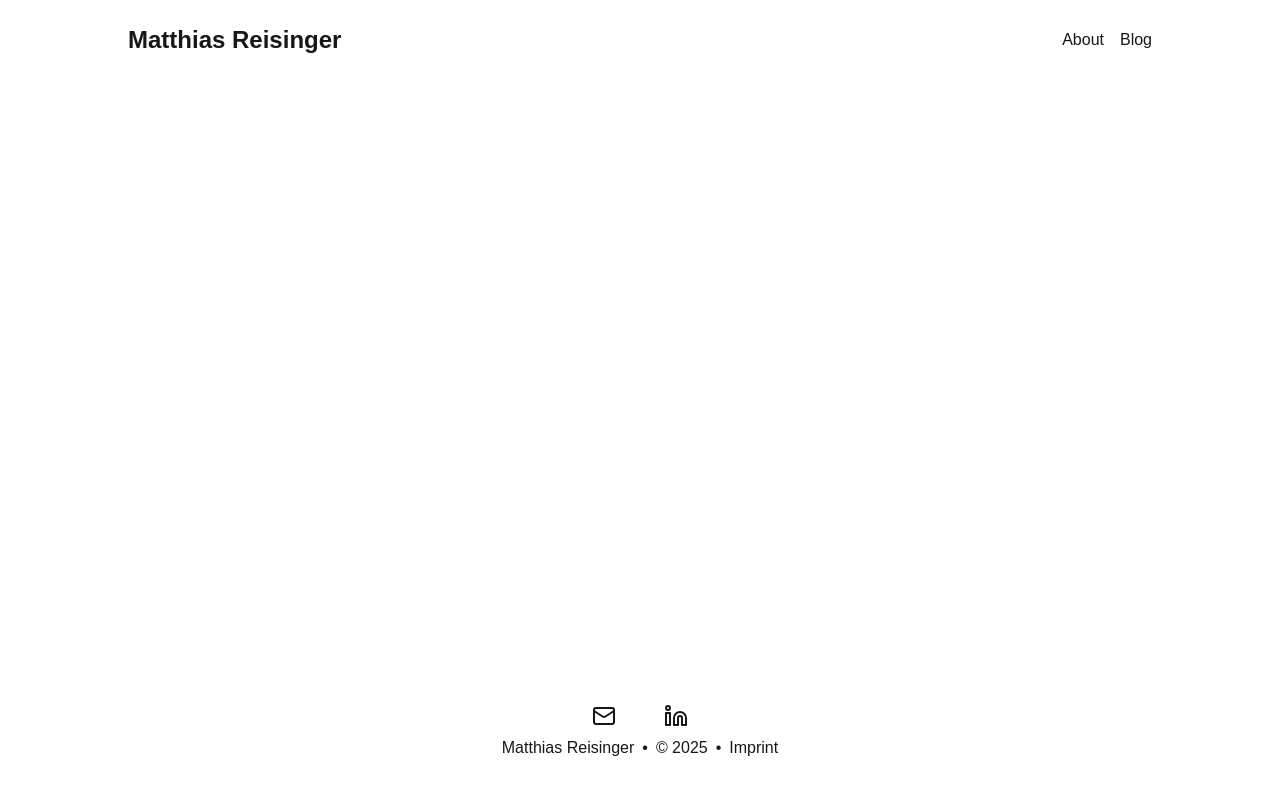
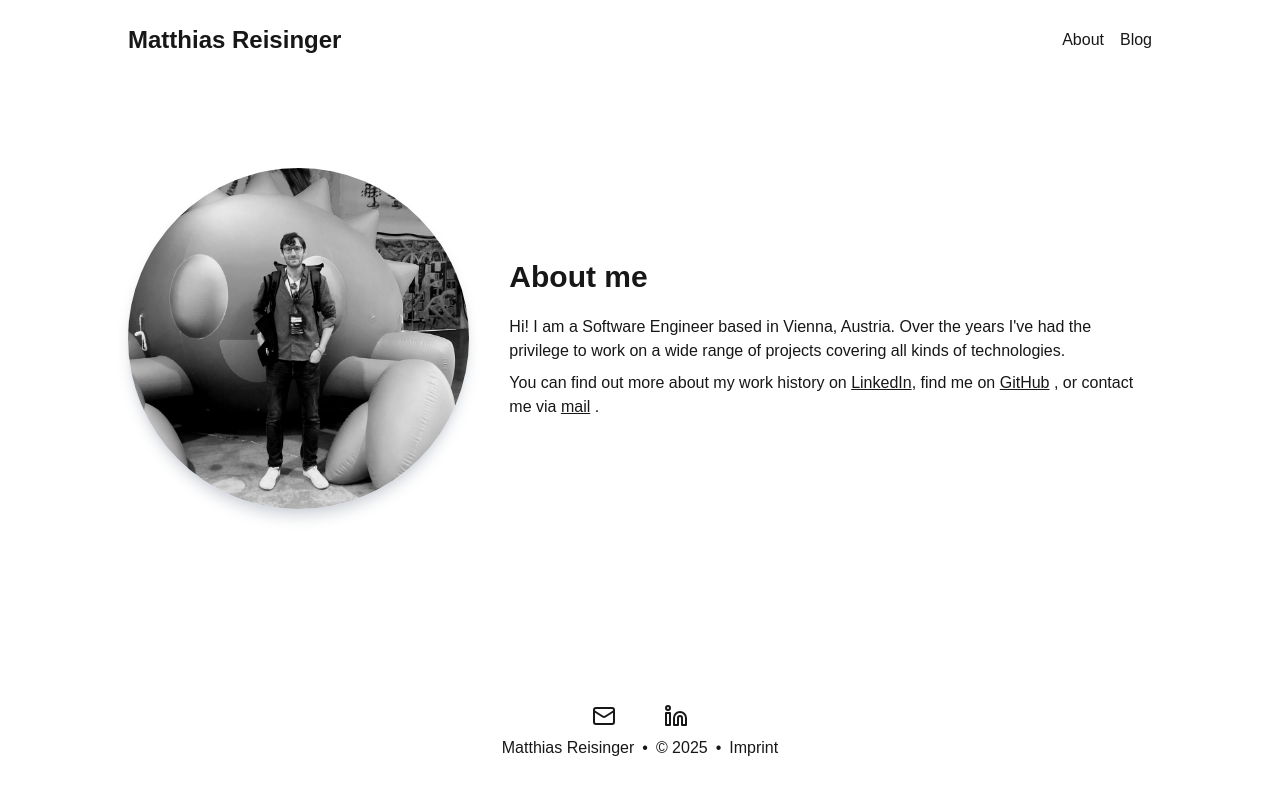
Before and after one commit to MatthiasJReisinger/mreisinger.com, a Next.js app: page / in a window 1280 px wide. Shown: the top 794 px of the page. Built offline with nearby package versions, Linux system fonts and the light colour scheme; some icons are missing.

Commit message:
Add short bio and profile pic on home page

```diff
--- a/next.config.ts
+++ b/next.config.ts
@@ -8,6 +8,9 @@ import julia from "highlight.js/lib/languages/julia";
 const nextConfig: NextConfig = {
   output: "export",
   pageExtensions: ["js", "jsx", "md", "mdx", "ts", "tsx"],
+  images: {
+    unoptimized: true,
+  },
 };
 
 const withMDX = createMDX({
--- a/src/app/about/page.tsx
+++ /dev/null
@@ -1,3 +0,0 @@
-export default function Page() {
-  return <></>;
-}
--- a/src/app/page.tsx
+++ b/src/app/page.tsx
@@ -1,7 +1,51 @@
-"use client";
-
 import Image from "next/image";
+import profilePic from "../../public/images/profile-pic.jpg";
 
 export default function Home() {
-  return <></>;
+  return (
+    <div className="mt-12 flex">
+      {/* Profile Column */}
+      <div className="w-1/3">
+        <Image
+          src={profilePic}
+          alt="Me @ EuroRust 2024"
+          className="rounded-full shadow-lg shadow-gray-300"
+        />
+      </div>
+      {/* Biography Column */}
+      <div className="w-2/3 pl-10 my-auto space-y-2">
+        <h2 className="font-bold text-3xl mb-5">About me</h2>
+        <p>
+          Hi! I am a Software Engineer based in Vienna, Austria. Over the years
+          I've had the privilege to work on a wide range of projects covering
+          all kinds of technologies.
+        </p>
+        <p>
+          You can find out more about my work history on{" "}
+          <a
+            href="https://www.linkedin.com/in/matthias-reisinger/"
+            target="_blank"
+            rel="noopener noreferrer"
+            className="underline"
+          >
+            LinkedIn
+          </a>
+          , find me on{" "}
+          <a
+            href="https://github.com/MatthiasJReisinger"
+            target="_blank"
+            rel="noopener noreferrer"
+            className="underline"
+          >
+            GitHub
+          </a>{" "}
+          , or contact me via{" "}
+          <a href="mailto:mail@mreisinger.com" className="underline">
+            mail
+          </a>{" "}
+          .
+        </p>
+      </div>
+    </div>
+  );
 }
```
Also changed, not shown: public/images/profile-pic.jpg (added).
